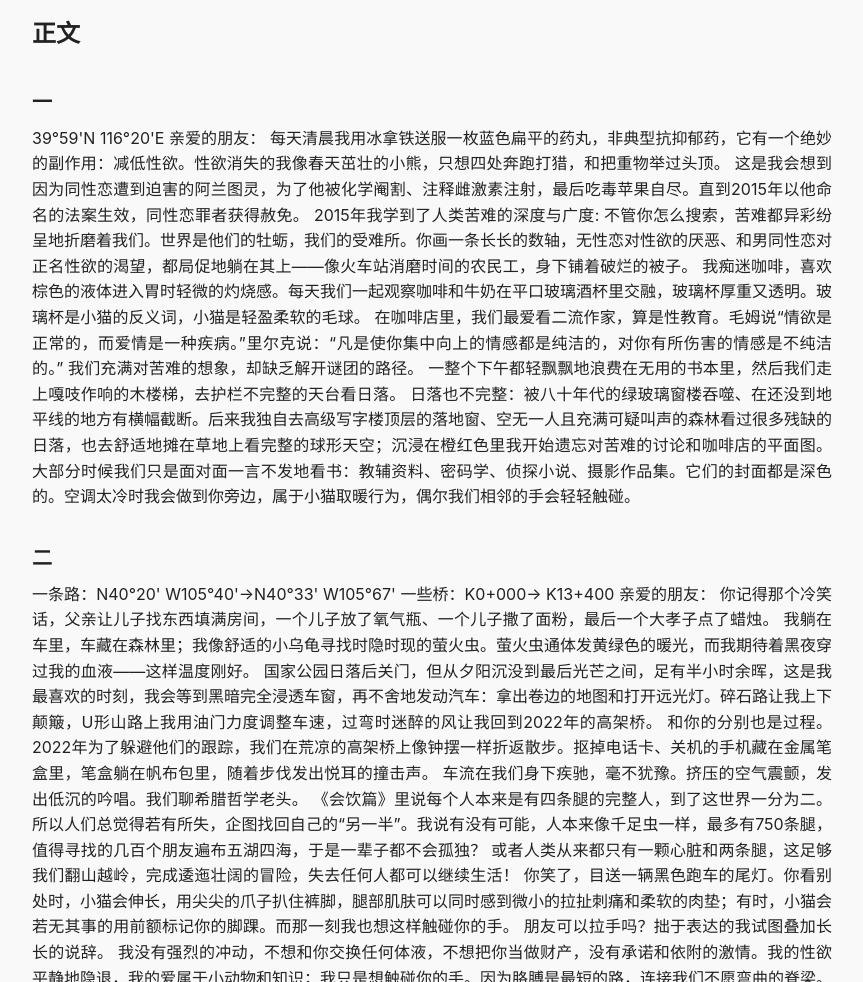
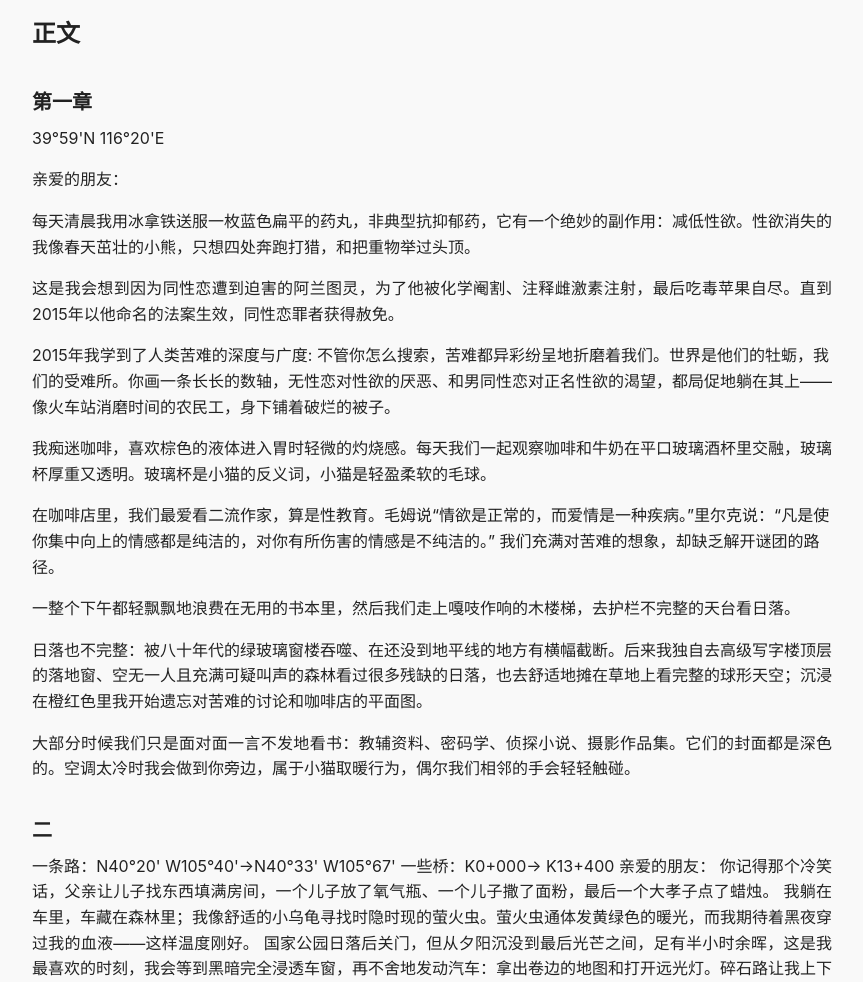
Before and after one commit to Towards-AroAce-Geography/Towards-AroAce-Geography, a plain HTML site: page index.html in a window 1280 px wide. Shown: the part 420-1402 px from the top of the page, without its empty margins (208-1071 px from the left). Drawn offline with Linux system fonts and the light colour scheme.

Commit message:
Update index.html

```diff
--- a/index.html
+++ b/index.html
@@ -35,27 +35,39 @@
     <section id="fulltext">
       <h2>正文</h2>
       <article id="section1">
-        <h3>一</h3>
-        <p>
-          39°59'N 116°20'E
+        <h3>第一章</h3>
+        <p class="quote">
+39°59'N 116°20'E
+</p>
+<p class="salutation">
 
 亲爱的朋友：
-
-每天清晨我用冰拿铁送服一枚蓝色扁平的药丸，非典型抗抑郁药，它有一个绝妙的副作用：减低性欲。性欲消失的我像春天茁壮的小熊，只想四处奔跑打猎，和把重物举过头顶。
-
+</p>
+        <p>
+        每天清晨我用冰拿铁送服一枚蓝色扁平的药丸，非典型抗抑郁药，它有一个绝妙的副作用：减低性欲。性欲消失的我像春天茁壮的小熊，只想四处奔跑打猎，和把重物举过头顶。
+</p>
+        <p>
 这是我会想到因为同性恋遭到迫害的阿兰图灵，为了他被化学阉割、注释雌激素注射，最后吃毒苹果自尽。直到2015年以他命名的法案生效，同性恋罪者获得赦免。
-
+        <p>
+</p>
 2015年我学到了人类苦难的深度与广度: 不管你怎么搜索，苦难都异彩纷呈地折磨着我们。世界是他们的牡蛎，我们的受难所。你画一条长长的数轴，无性恋对性欲的厌恶、和男同性恋对正名性欲的渴望，都局促地躺在其上——像火车站消磨时间的农民工，身下铺着破烂的被子。
-
+        <p>
+</p>
 我痴迷咖啡，喜欢棕色的液体进入胃时轻微的灼烧感。每天我们一起观察咖啡和牛奶在平口玻璃酒杯里交融，玻璃杯厚重又透明。玻璃杯是小猫的反义词，小猫是轻盈柔软的毛球。
-
+        <p>
+</p>
 在咖啡店里，我们最爱看二流作家，算是性教育。毛姆说“情欲是正常的，而爱情是一种疾病。”里尔克说：“凡是使你集中向上的情感都是纯洁的，对你有所伤害的情感是不纯洁的。” 我们充满对苦难的想象，却缺乏解开谜团的路径。
-
+        <p>
+</p>
 一整个下午都轻飘飘地浪费在无用的书本里，然后我们走上嘎吱作响的木楼梯，去护栏不完整的天台看日落。
-
+        <p>
+</p>
 日落也不完整：被八十年代的绿玻璃窗楼吞噬、在还没到地平线的地方有横幅截断。后来我独自去高级写字楼顶层的落地窗、空无一人且充满可疑叫声的森林看过很多残缺的日落，也去舒适地摊在草地上看完整的球形天空；沉浸在橙红色里我开始遗忘对苦难的讨论和咖啡店的平面图。
-
-大部分时候我们只是面对面一言不发地看书：教辅资料、密码学、侦探小说、摄影作品集。它们的封面都是深色的。空调太冷时我会做到你旁边，属于小猫取暖行为，偶尔我们相邻的手会轻轻触碰。</p>
+        <p>
+</p>
+        <p>
+大部分时候我们只是面对面一言不发地看书：教辅资料、密码学、侦探小说、摄影作品集。它们的封面都是深色的。空调太冷时我会做到你旁边，属于小猫取暖行为，偶尔我们相邻的手会轻轻触碰。
+</p>
 
       </article>
 
```
